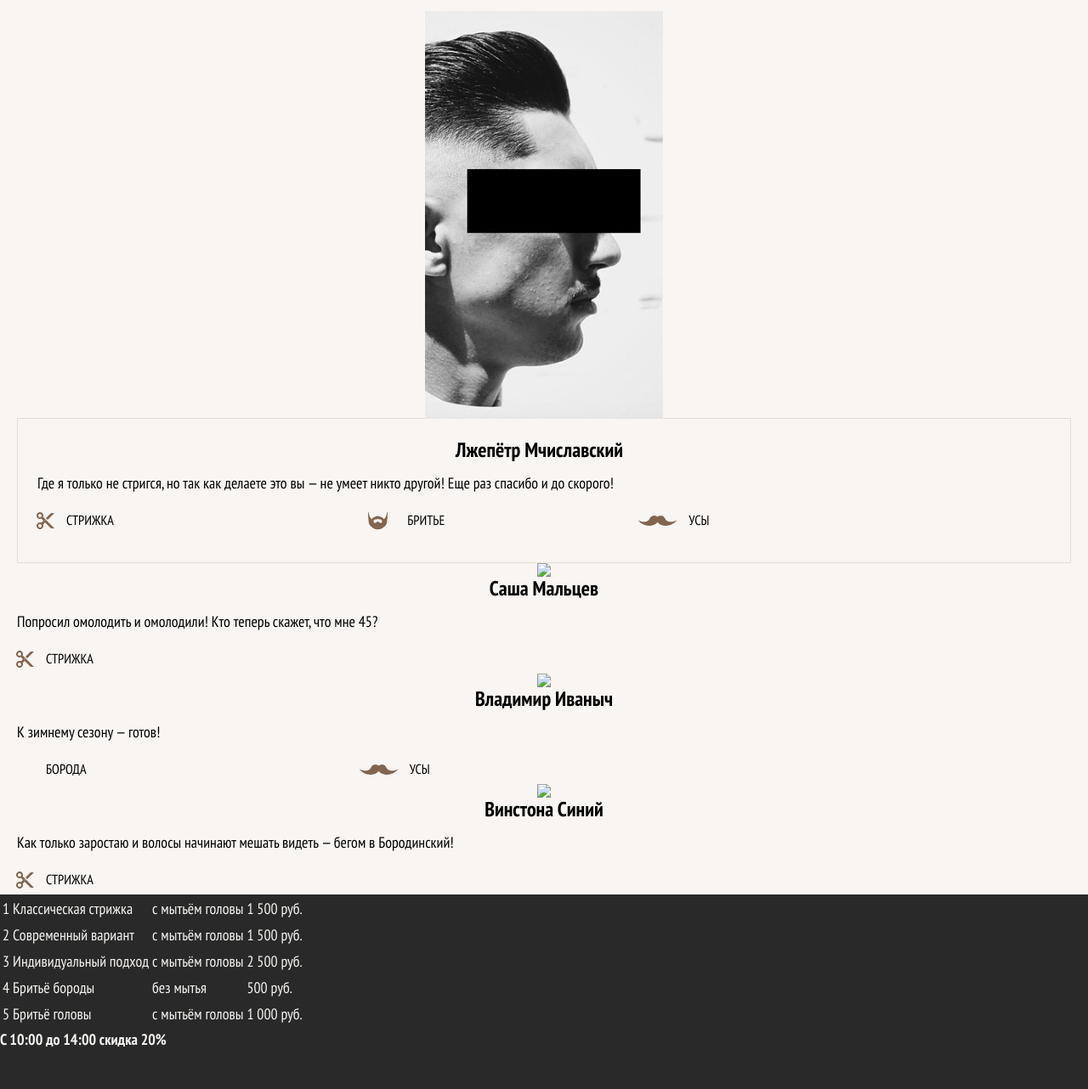
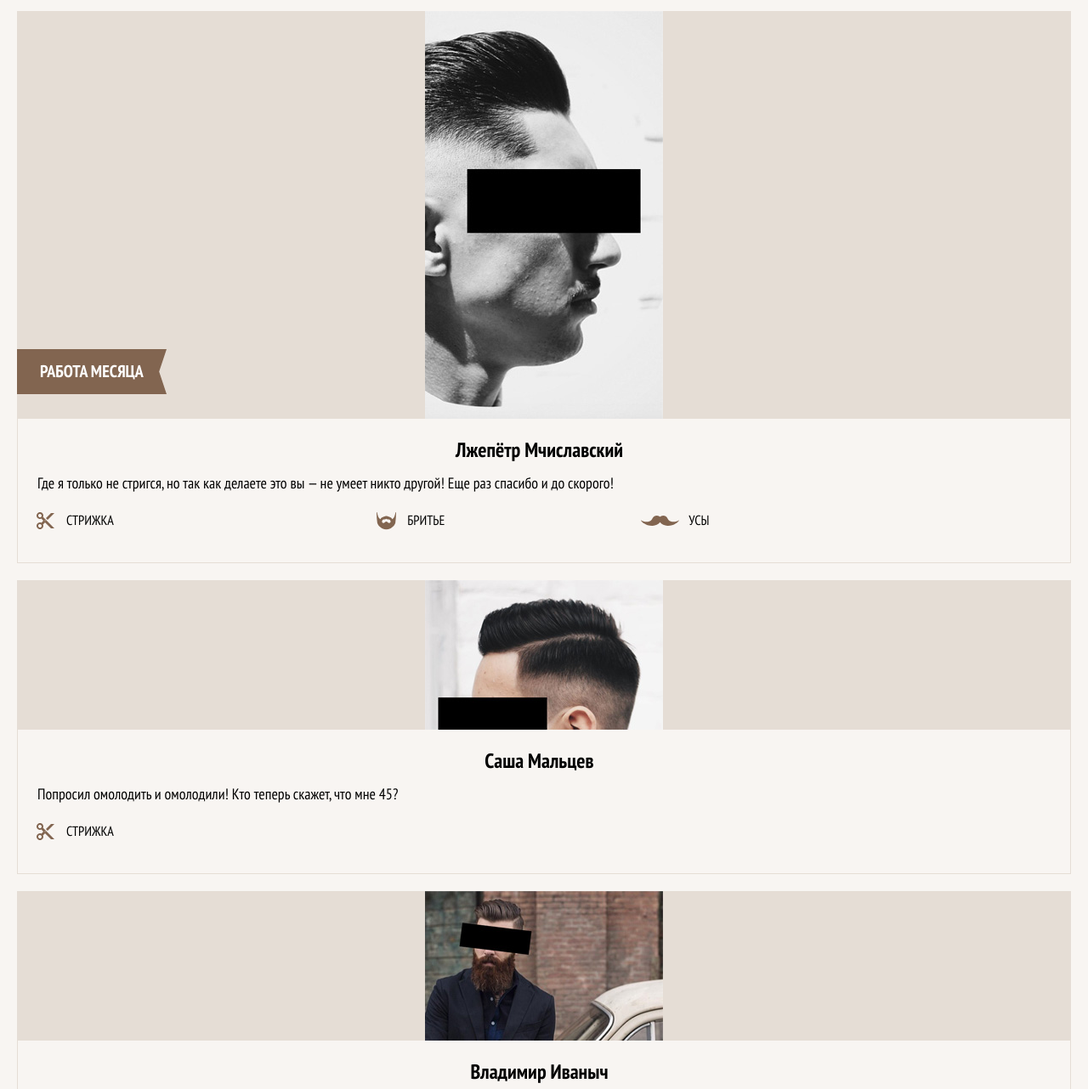
Before and after one commit to VladimirPelepetskyi/barbershop_adaptive, a plain HTML site: page photo.html in a window 1280 px wide. Shown: the part 463-1745 px from the top of the page at 85% size. Drawn offline with Linux system fonts and the light colour scheme.

Commit message:
Сделал мобилку photo

```diff
--- a/less/blocks/works.less
+++ b/less/blocks/works.less
@@ -1,5 +1,5 @@
 .works {
-	padding: 33px 20px 0px;
+	padding: 33px 20px 98px;
 
 	color: #000000;
 
@@ -25,12 +25,48 @@
 	.list-reset;
 }
 
+.works__item {
+	margin-bottom: 20px;
+
+	&:last-child {
+		margin-bottom: 0;
+	}
+}
+
 .works__picture-wrapper {
 	.text-reset;
 
 	font-size: 0;
 	line-height: 0;
 	text-align: center;
+
+	background-color: #e5ddd5;
+}
+
+.works__item--month {
+	position: relative;
+
+	&::after {
+		content: "Работа месяца";
+		position: absolute;
+		left: 0;
+		bottom: 29px;
+
+		padding: 13px 10px;
+
+		width: 176px;
+
+		font-size: 20px;
+		line-height: 27px;
+		font-weight: bold;
+		text-align: center;
+		color: #ffffff;
+		text-transform: uppercase;
+
+		background-color: #826550;
+		box-sizing: border-box;
+		clip-path: polygon(0 0, 100% 0, 95% 50%, 100% 100%, 0 100%);
+	}
 }
 
 .works__description-wrapper {
@@ -94,11 +130,14 @@
 	background-image: url("../img/icon-scissors.svg");
 }
 
-.works__sublist-item--shaving::before {
+.works__sublist-item--shaving::before,
+.works__sublist-item--beard::before {
 	content: '';
 	position: absolute;
 	top: 50%;
-	left: -46px;
+	//	left: -46px;
+	left: -36px;
+
 	transform: translateY(-50%);
 
 	width: 23px;
@@ -107,16 +146,16 @@
 	background-image: url("../img/icon-beard.svg");
 }
 
+
 .works__sublist .works__sublist-item--mustache {
-
-	margin-left: 10px;
-	margin-right: 70px;
+	text-indent: 10px;
 
 	&::before {
 		content: '';
 		position: absolute;
 		top: 50%;
-		left: -59px;
+		//		left: -59px;
+		left: -46px;
 		transform: translateY(-50%);
 
 		width: 45px;
@@ -126,3 +165,136 @@
 	}
 
 }
+
+.prices {
+	position: relative;
+
+	padding: 35px 25px 52px;
+
+	color: #ffffff;
+
+	background-color: #353535;
+
+	&::before {
+		content: "";
+		position: absolute;
+		top: -35px;
+		left: 0;
+
+		width: 100%;
+		height: 35px;
+
+		background: linear-gradient(to bottom left, transparent 50%, #353535 50.9%) left / 51.5% 100% no-repeat, linear-gradient(to bottom right, transparent 50%, #353535 50.9%) right / 51.5% 100% no-repeat;
+	}
+
+	&::after {
+		content: "";
+		position: absolute;
+		left: 0;
+		bottom: -1px;
+
+		width: 100%;
+		height: 35px;
+
+		background: linear-gradient(to bottom left, transparent 50%, #292929 50.9%) left / 51.5% 100% no-repeat, linear-gradient(to bottom right, transparent 50%, #292929 50.9%) right / 51.5% 100% no-repeat;
+	}
+}
+
+.prices__title {
+	.text-reset;
+	margin-bottom: 28px;
+
+
+	font-size: 30px;
+	line-height: 30px;
+	font-weight: bold;
+	text-transform: uppercase;
+	text-align: center;
+}
+
+.prices__list {
+	width: 100%;
+
+	font-size: 20px;
+	line-height: 27px;
+	font-weight: normal;
+
+	border-collapse: collapse;
+}
+
+.prices__item {
+	margin-bottom: 14px;
+
+	display: flex;
+	justify-content: space-between;
+	flex-wrap: wrap;
+
+	td {
+		padding: 0;
+	}
+
+	&:last-child {
+		margin-bottom: 0;
+	}
+}
+
+.prices__number {
+	display: none;
+}
+
+.prices__name {
+	width: 73%;
+	font-weight: bold;
+}
+
+.prices__extra {
+	width: 100%;
+	order: 1;
+}
+
+.prices__field {
+	text-align: right;
+}
+
+.hours {
+	margin-top: 26px;
+}
+
+.working-hours {
+	padding: 16px/270px*100% 32.5px/270px*100% 16px/270px*100% 20px/270px*100%;
+
+	border: 1px solid #4a4a4a;
+}
+
+.working-hours__wrapper {
+	position: relative;
+
+	display: flex;
+	align-items: center;
+
+	&::before {
+		content: "";
+		flex-shrink: 0;
+
+		margin-left: auto;
+		margin-right: 35px;
+
+		width: 58px;
+		height: 57px;
+
+		background-image: url(../img/clock.svg);
+	}
+}
+
+.working-hours__text {
+	margin-right: auto;
+
+	display: block;
+
+	font-size: 20px;
+	line-height: 27px;
+	font-weight: normal;
+	text-align: left;
+
+	box-sizing: border-box;
+}
--- a/photo.html
+++ b/photo.html
@@ -57,8 +57,8 @@
 			<h2 class="works__title">Наши работы</h2>
 			<button class="works__to-button button">На главную</button>
 			<ul class="works__list">
-				<li class="works__item works__item--month">
-					<p class="works__picture-wrapper">
+				<li class="works__item ">
+					<p class="works__picture-wrapper works__item--month">
 						<picture>
 							<img class="works__picture" src="img/photo-works-1_mobile.jpg" srcset="img/photo-works-1_mobile@2x.jpg 2x" alt="Фото Лжепётра Мчиславского">
 						</picture>
@@ -73,77 +73,94 @@
 						</ul>
 					</div>
 				</li>
-				<li class="works__item works__item--month">
+				<li class="works__item">
 					<p class="works__picture-wrapper">
-						<img class="works__picture" src="img/" width="280" height="480" alt="Фото Саши Мальцева">
+						<picture>
+							<img class="works__picture" src="img/photo-works-2_mobile.jpg" srcset="img/photo-works-2_mobile@2x.jpg 2x" alt="Фото Саши Мальцева">
+						</picture>
 					</p>
+					<div class="works__description-wrapper">
 						<h3 class="works__name">Саша Мальцев</h3>
 						<p class="works__text">Попросил омолодить и омолодили! Кто теперь скажет, что мне 45?</p>
 						<ul class="works__sublist">
 							<li class="works__sublist-item works__sublist-item--cut">Стрижка</li>
 						</ul>
+					</div>
 				</li>
-				<li class="works__item works__item--month">
+				<li class="works__item">
 					<p class="works__picture-wrapper">
-						<img class="works__picture" src="img/" width="280" height="480" alt="Фото Владимира Иваныча">
+						<picture>
+							<img class="works__picture" src="img/photo-works-3_mobile.jpg" srcset="img/photo-works-3_mobile@2x.jpg 2x" alt="Фото Владимира Иваныча">
+						</picture>
 					</p>
+					<div class="works__description-wrapper">
 						<h3 class="works__name">Владимир Иваныч</h3>
 						<p class="works__text">К зимнему сезону — готов!</p>
 						<ul class="works__sublist">
 							<li class="works__sublist-item works__sublist-item--beard">Борода</li>
 							<li class="works__sublist-item works__sublist-item--mustache">Усы</li>
 						</ul>
+					</div>
 				</li>
-				<li class="works__item works__item--month">
+				<li class="works__item">
 					<p class="works__picture-wrapper">
-						<img class="works__picture" src="img/" width="280" height="480" alt="Фото Винстона Синего">
+						<picture>
+							<img class="works__picture" src="img/photo-works-4_mobile.jpg" srcset="img/photo-works-4_mobile@2x.jpg 2x" alt="Фото Винстона Синего">
+						</picture>
 					</p>
+					<div class="works__description-wrapper">
 						<h3 class="works__name">Винстона Синий</h3>
 						<p class="works__text">Как только заростаю и волосы начинают мешать видеть — бегом в Бородинский!</p>
 						<ul class="works__sublist">
 							<li class="works__sublist-item works__sublist-item--cut">Стрижка</li>
 						</ul>
+					</div>
 				</li>
 			</ul>
 		</section>
 		<section class="prices">
+			<h2 class="prices__title">Прейскурант</h2>
 			<table class="prices__list">
-				<tr>
+				<tr class="prices__item">
 					<td class="prices__number">1</td>
 					<td class="prices__name">Классическая стрижка</td>
-					<td class="prices__extra">с мытьём головы</td>
+					<td class="prices__extra">(с мытьём головы)</td>
 					<td class="prices__field">1 500 руб.</td>
 				</tr>
-				<tr>
+				<tr class="prices__item">
 					<td class="prices__number">2</td>
 					<td class="prices__name">Современный вариант</td>
-					<td class="prices__extra">с мытьём головы</td>
+					<td class="prices__extra">(с мытьём головы)</td>
 					<td class="prices__field">1 500 руб.</td>
 				</tr>
-				<tr>
+				<tr class="prices__item">
 					<td class="prices__number">3 </td>
 					<td class="prices__name">Индивидуальный подход</td>
-					<td class="prices__extra">с мытьём головы</td>
+					<td class="prices__extra">(с мытьём головы)</td>
 					<td class="prices__field">2 500 руб.</td>
 				</tr>
-				<tr>
+				<tr class="prices__item">
 					<td class="prices__number">4</td>
 					<td class="prices__name">Бритьё бороды</td>
-					<td class="prices__extra">без мытья</td>
+					<td class="prices__extra">(без мытья)</td>
 					<td class="prices__field">500 руб.</td>
 				</tr>
-				<tr>
+				<tr class="prices__item">
 					<td class="prices__number">5 </td>
 					<td class="prices__name">Бритьё головы</td>
-					<td class="prices__extra">с мытьём головы</td>
+					<td class="prices__extra">(с мытьём головы)</td>
 					<td class="prices__field">1 000 руб.</td>
 				</tr>
 			</table>
-			<div class="prices__discount discount">
-				<b class="discount__text">C 10:00 до 14:00 скидка 20%</b>
+
+			<div class="working-hours  hours">
+				<h2 class="visually-hidden">Время работы</h2>
+				<div class="working-hours__wrapper">
+					<b class="working-hours__text">C 10:00 до 14:00 скидка 20%</b>
 				</div>
+			</div>
+
 		</section>
-
 	</main>
 	<footer class="page-footer">
 		<div class="page-footer__wrapper">
```
Also changed, not shown: css/style.css, img/clock.svg (added). Lines whose indentation alone changed are shown as unchanged.
